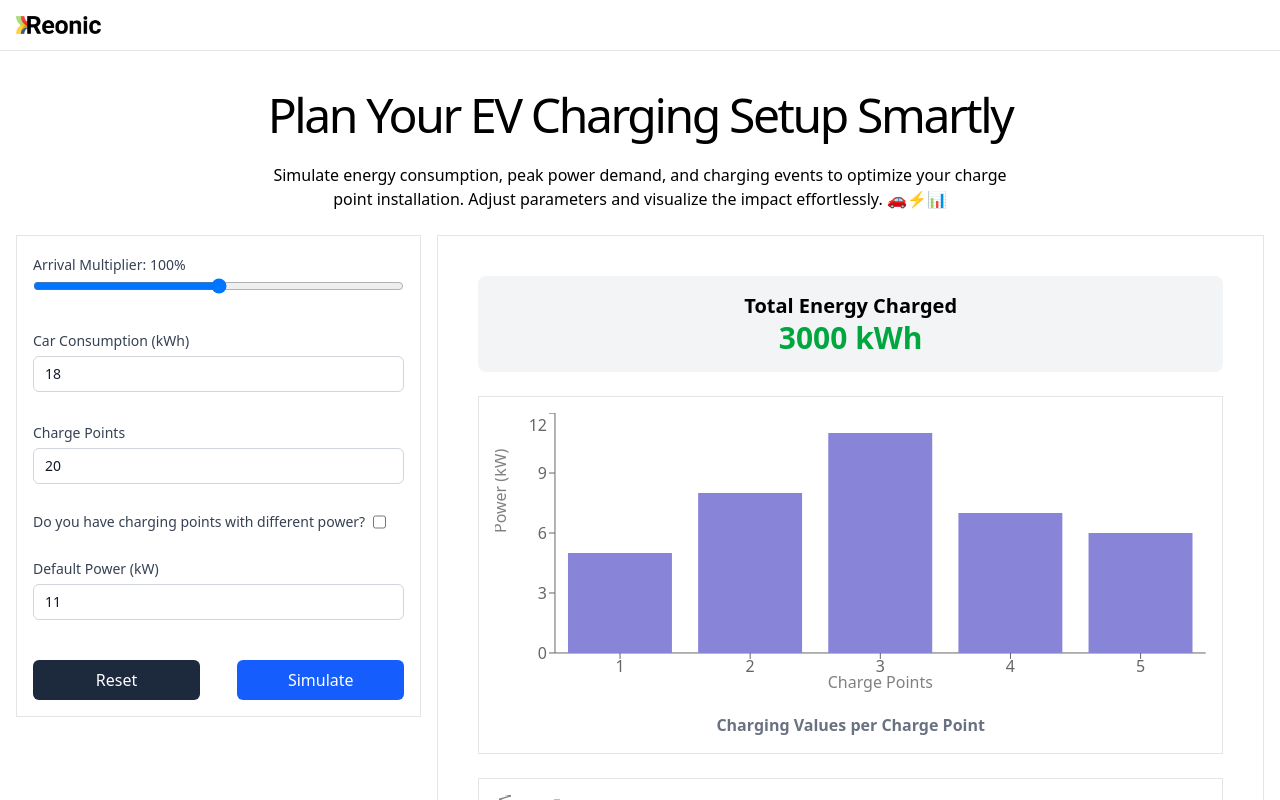
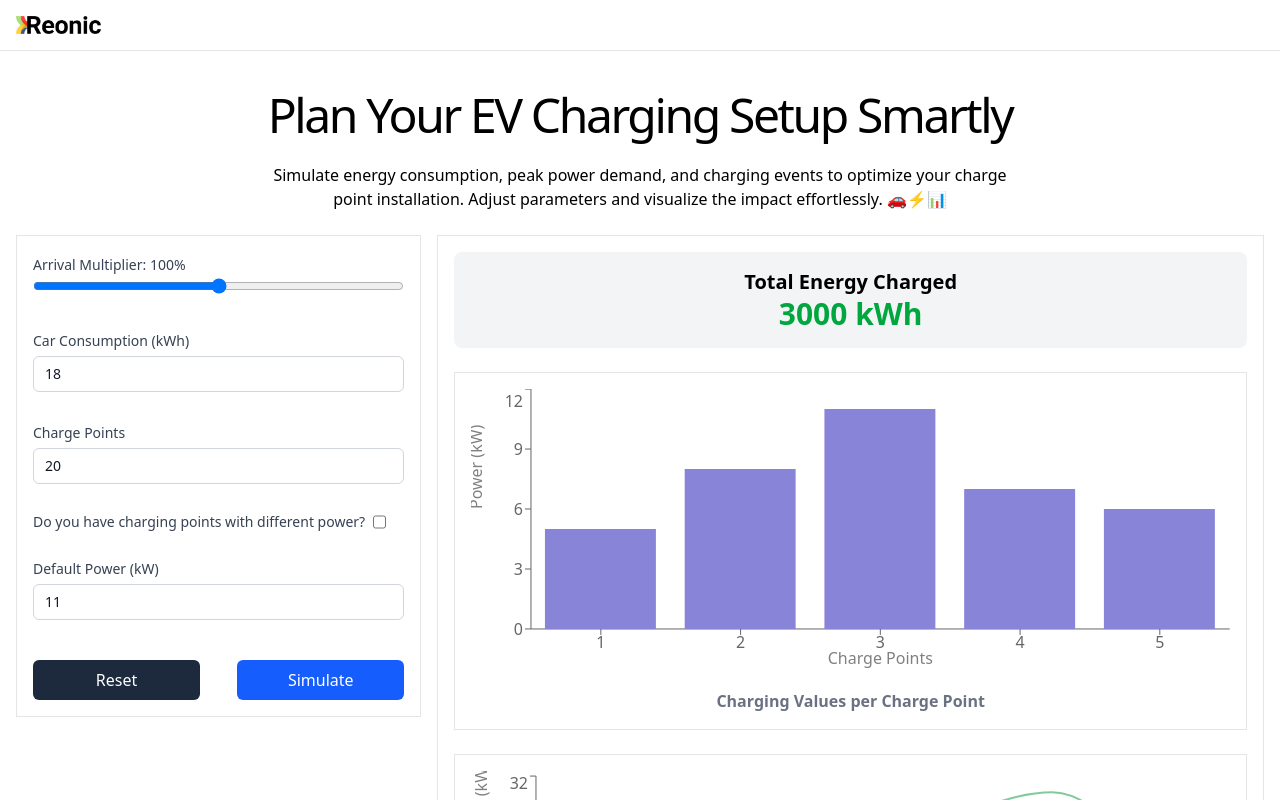
Before and after one commit to bestii/EV-Charging-Simulator-FE, a React (Vite) app: page / in a window 1280 px wide. Both pictures are taken after a click on the button "Simulate". Shown: the top 800 px of the page. Built offline with nearby package versions, Linux system fonts and the light colour scheme.

Commit message:
Update README and improve layout in Loader and SimulationPlots components for better clarity

```diff
--- a/src/components/loader/Loader.tsx
+++ b/src/components/loader/Loader.tsx
@@ -1,6 +1,6 @@
 export const Loader = () => {
   return (
-    <div className="grid grid-cols-1 gap-6 p-6 md:grid-cols-1">
+    <div className="grid grid-cols-1 gap-6 md:grid-cols-1">
       {[1, 2, 3, 4, 5].map((item) => (
         <div
           className="mb-5 flex h-60 w-full animate-pulse items-center justify-center rounded-lg bg-gray-300"
--- a/src/components/simulation-dashboard/simulation-plots/SimuationPlots.tsx
+++ b/src/components/simulation-dashboard/simulation-plots/SimuationPlots.tsx
@@ -17,7 +17,7 @@ export const SimuationPlots = ({ data }: SimuationPlotsProps) => {
     aggregatedChartData
   } = data;
   return (
-    <div className="grid grid-cols-1 gap-6 p-6 md:grid-cols-1">
+    <div className="grid grid-cols-1 gap-6 md:grid-cols-1">
       <TotalEnergyCharged total={totalEnergyCharged.total} />
       <ChargingValuesChart chargePointData={chargePointData} />
       <ExemplaryDayChart exemplaryDayData={exemplaryDayData} />
```
Also changed, not shown: 1 other file (tests, documents, lock files or other folders).
